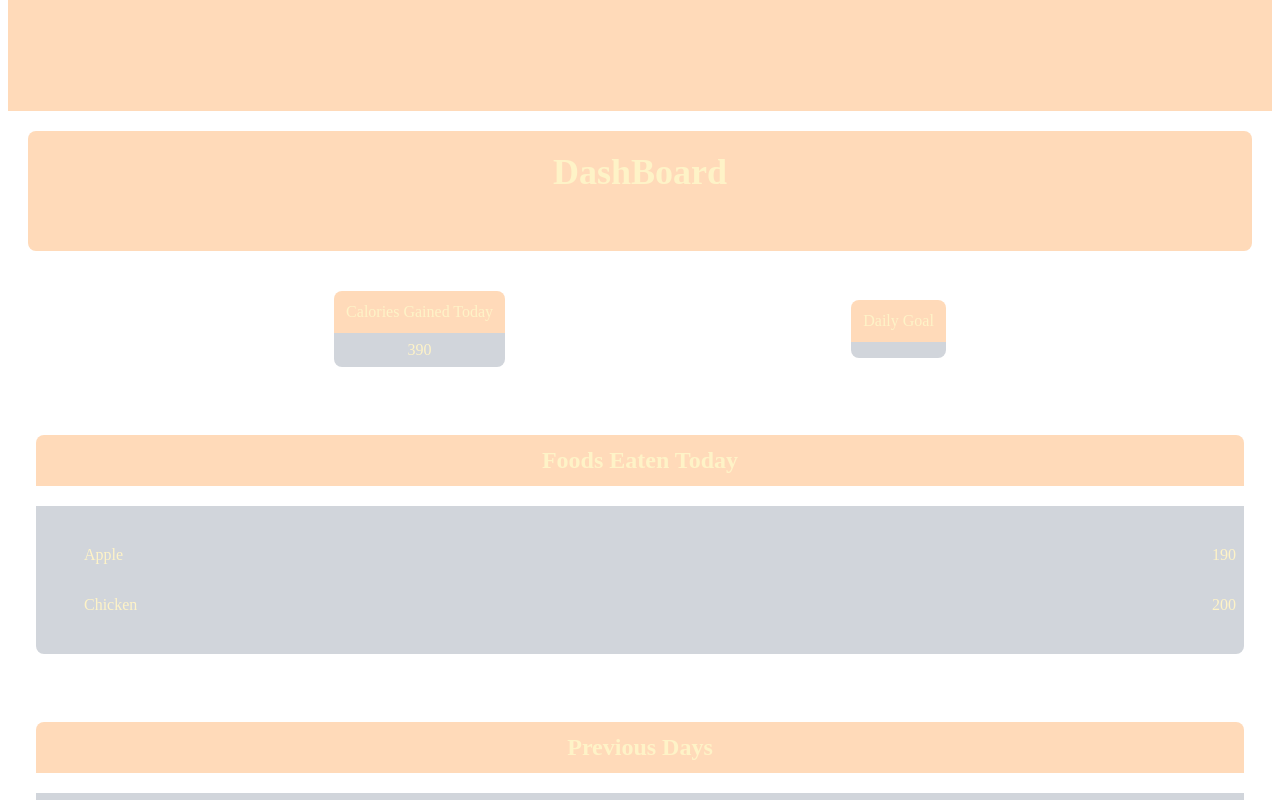
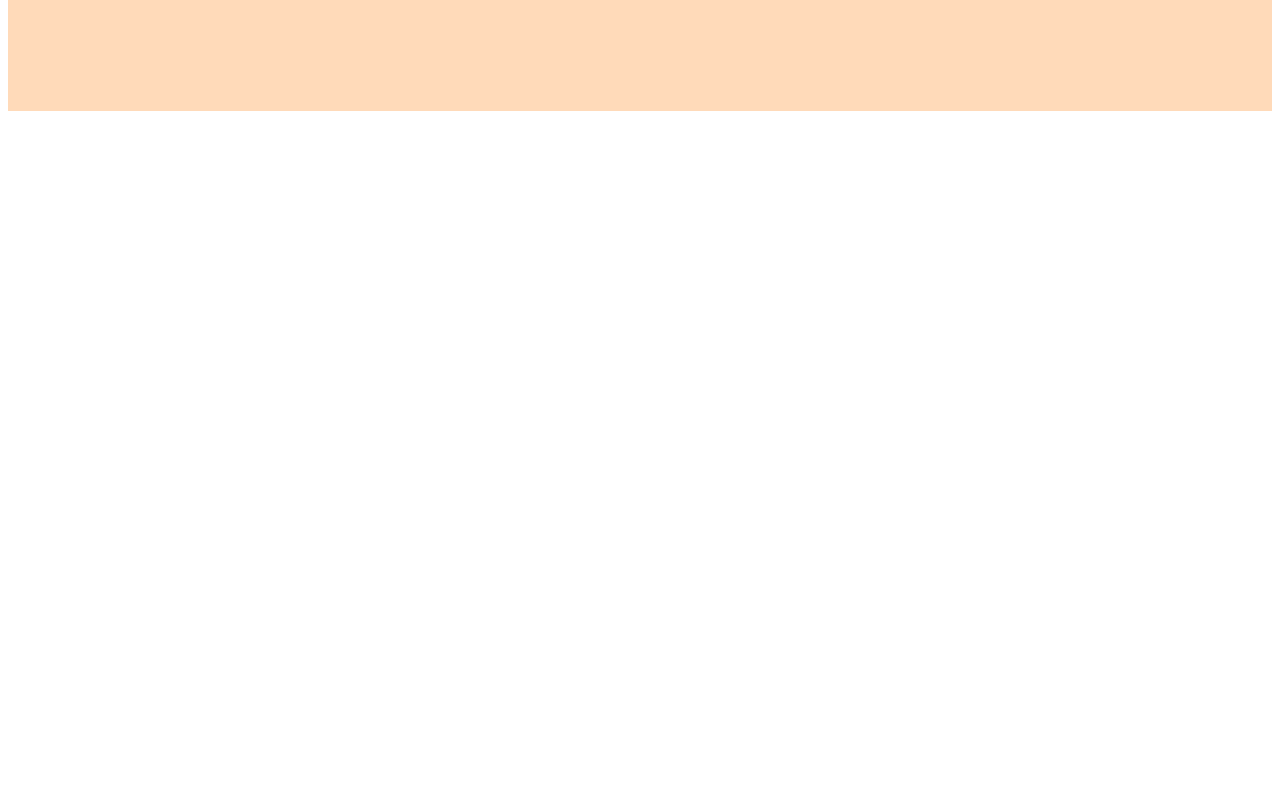
Before and after one commit to HarrisYu5/CS391FinalProject, a Next.js app: page / in a window 1280 px wide. Shown: the part 820-1620 px from the top of the page. After the commit the page ends 939 px from the top, so only its background shows below. Built offline with nearby package versions, Linux system fonts and the light colour scheme.

Commit message:
took out the code for the dashboard because it was gonna make it a duplicate

```diff
--- a/app/page.tsx
+++ b/app/page.tsx
@@ -4,7 +4,7 @@
 // our team was to use tailwind for CSS-in-JS styled but. I had to use inline styling because for some reason tailwind was not working and my computer was unable to install styled components.
 
 import React, { useState } from "react";
-import Dashboard from "./components/dashboard";
+//import Dashboard from "./components/dashboard";
 //import Header from "./components/header"
 
 
@@ -233,7 +233,7 @@ export default function Home() {
 {/* Pass the total calories and daily goal as props to the dashboard component */ }
 
 </div>
-<Dashboard savedGoal={savedGoal} totalCalories={totalCal} />
+ {/* <Dashboard savedGoal={savedGoal} totalCalories={totalCal} /> */}
 </>
   );
 }
```
